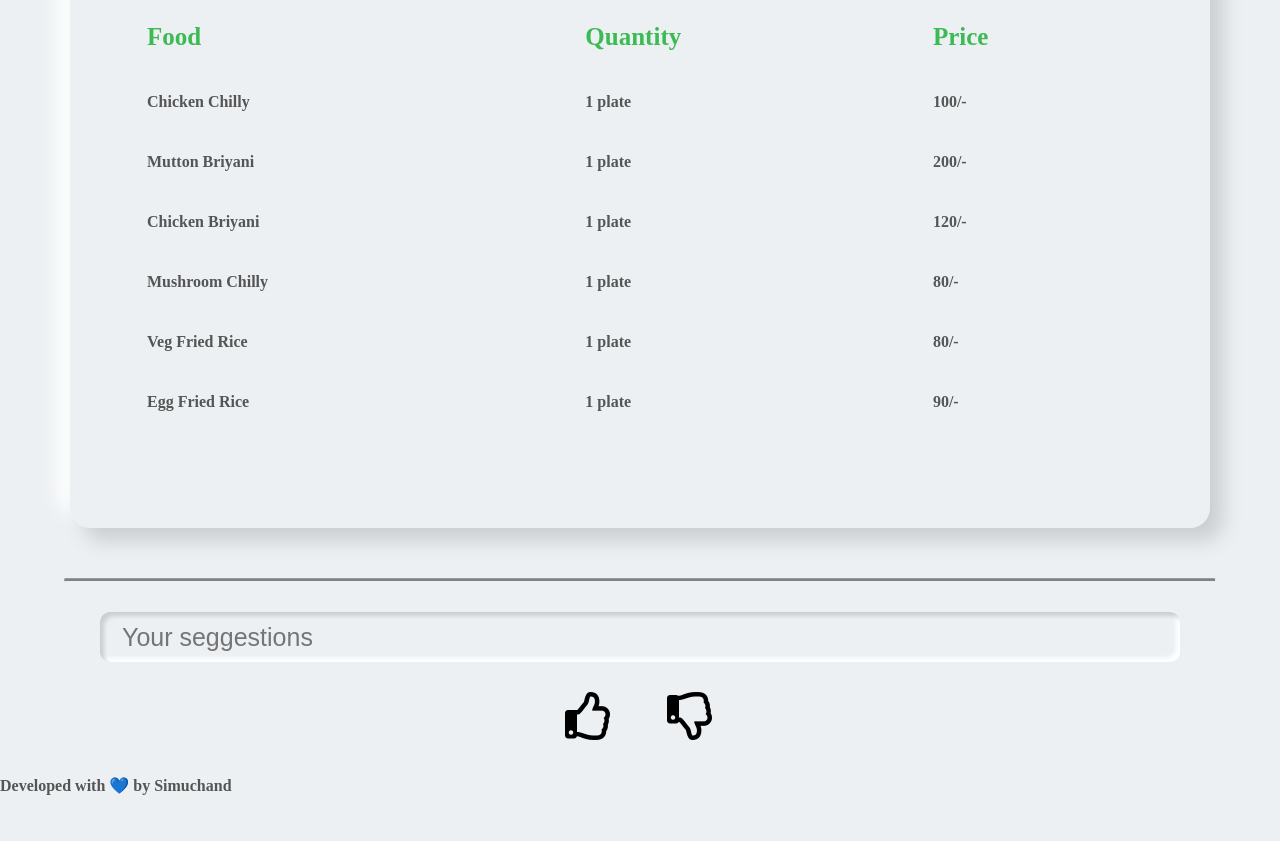
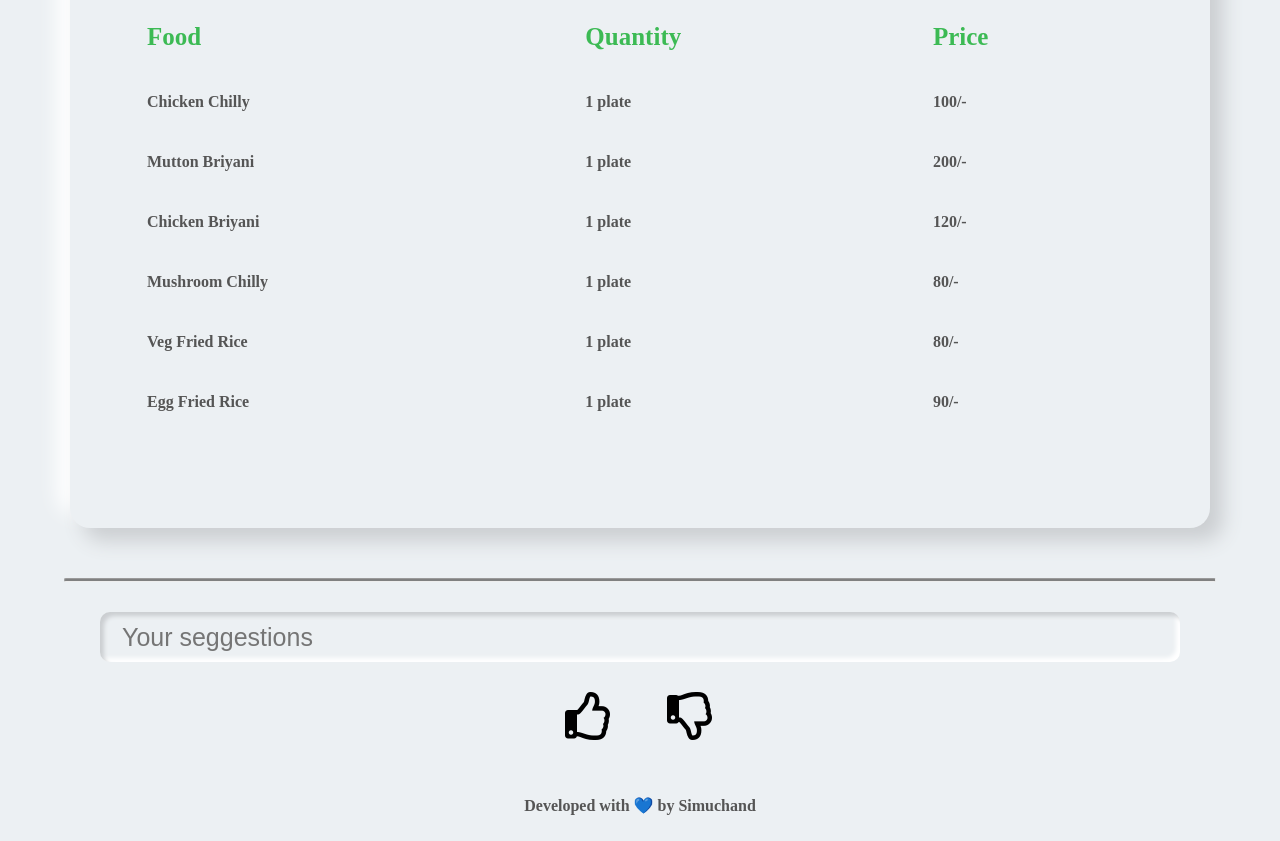
Before and after one commit to simuchand/30-days-of-code, a plain HTML site: page Heritage Inn/index.html in a window 1280 px wide. Shown: the part 1499-2340 px from the top of the page. Before the commit the page ends 2294 px from the top, so only its background shows below. Drawn offline with Linux system fonts and the light colour scheme.

Commit message:
Update stylesheet.css

```diff
--- a/Heritage Inn/stylesheet.css
+++ b/Heritage Inn/stylesheet.css
@@ -260,3 +260,9 @@ hr {
     cursor: pointer;
     color: #db3236;
 }
+
+.developer-credit {
+    text-align: center;
+    padding: 20px 0 10px;
+    font-weight: bolder;
+}
```
